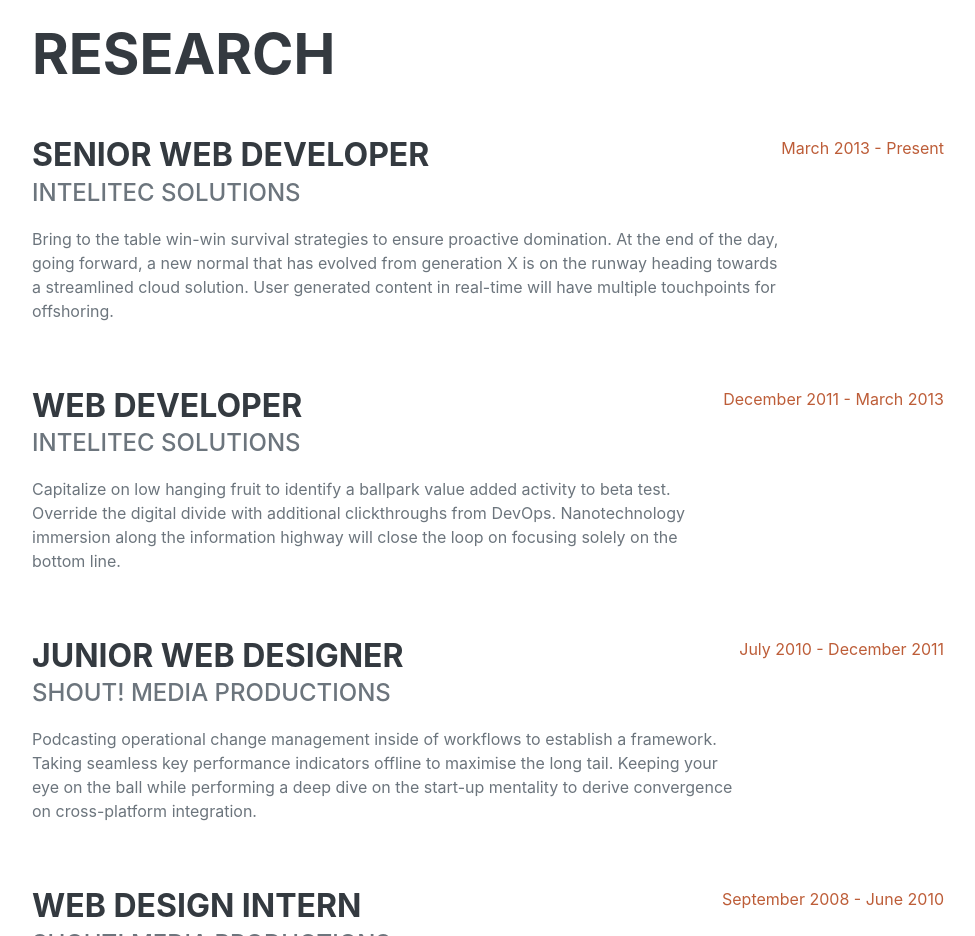
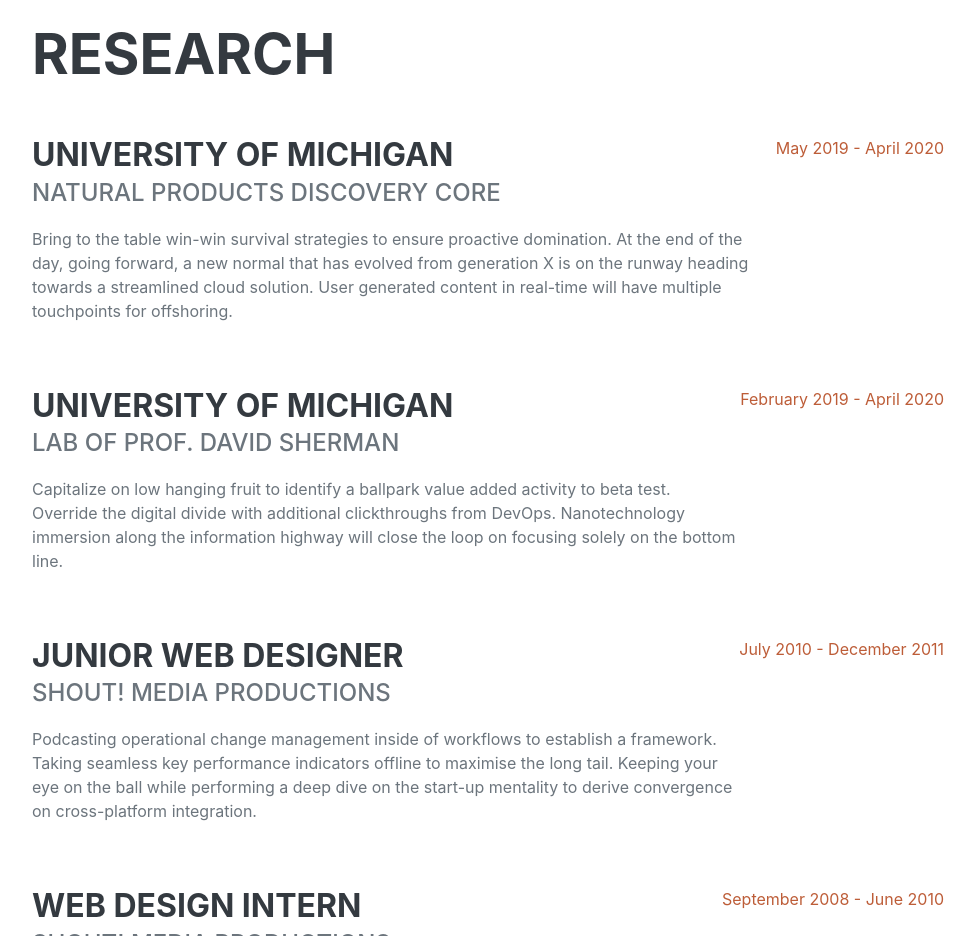
Before and after one commit to bbell9/bbell9.github.io, a plain HTML site: page index.html in a window 1280 px wide. Shown: the part 860-1796 px from the top of the page, without its empty margins (288-1263 px from the left). Drawn offline with nearby package versions, Linux system fonts and the light colour scheme; a web font is replaced by a local one.

Commit message:
Update index.html

```diff
--- a/index.html
+++ b/index.html
@@ -62,19 +62,19 @@
                     <h2 class="mb-5">Research</h2>
                     <div class="d-flex flex-column flex-md-row justify-content-between mb-5">
                         <div class="flex-grow-1">
-                            <h3 class="mb-0">Senior Web Developer</h3>
-                            <div class="subheading mb-3">Intelitec Solutions</div>
+                            <h3 class="mb-0">University of Michigan</h3>
+                            <div class="subheading mb-3">Natural Products Discovery Core</div>
                             <p>Bring to the table win-win survival strategies to ensure proactive domination. At the end of the day, going forward, a new normal that has evolved from generation X is on the runway heading towards a streamlined cloud solution. User generated content in real-time will have multiple touchpoints for offshoring.</p>
                         </div>
-                        <div class="flex-shrink-0"><span class="text-primary">March 2013 - Present</span></div>
+                        <div class="flex-shrink-0"><span class="text-primary">May 2019 - April 2020</span></div>
                     </div>
                     <div class="d-flex flex-column flex-md-row justify-content-between mb-5">
                         <div class="flex-grow-1">
-                            <h3 class="mb-0">Web Developer</h3>
-                            <div class="subheading mb-3">Intelitec Solutions</div>
+                            <h3 class="mb-0">University of Michigan</h3>
+                            <div class="subheading mb-3">Lab of Prof. David Sherman</div>
                             <p>Capitalize on low hanging fruit to identify a ballpark value added activity to beta test. Override the digital divide with additional clickthroughs from DevOps. Nanotechnology immersion along the information highway will close the loop on focusing solely on the bottom line.</p>
                         </div>
-                        <div class="flex-shrink-0"><span class="text-primary">December 2011 - March 2013</span></div>
+                        <div class="flex-shrink-0"><span class="text-primary">February 2019 - April 2020</span></div>
                     </div>
                     <div class="d-flex flex-column flex-md-row justify-content-between mb-5">
                         <div class="flex-grow-1">
```
